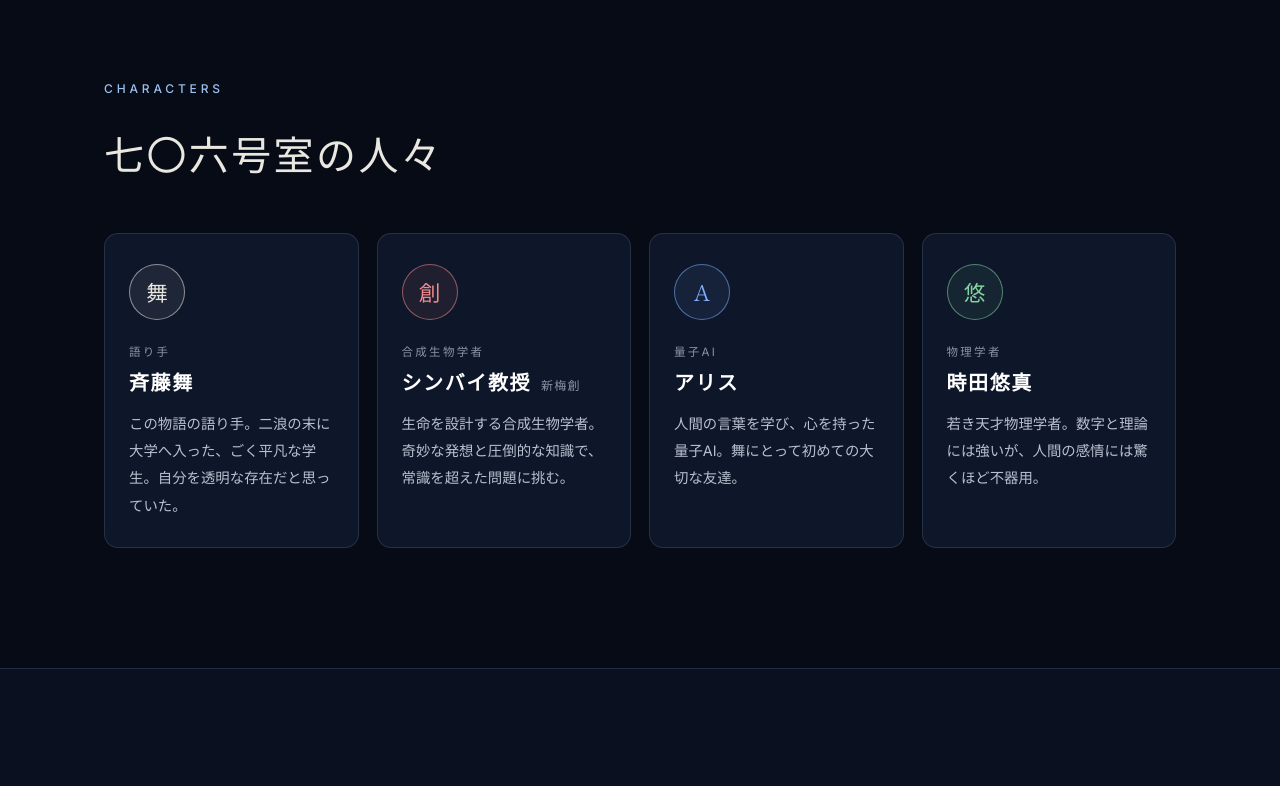
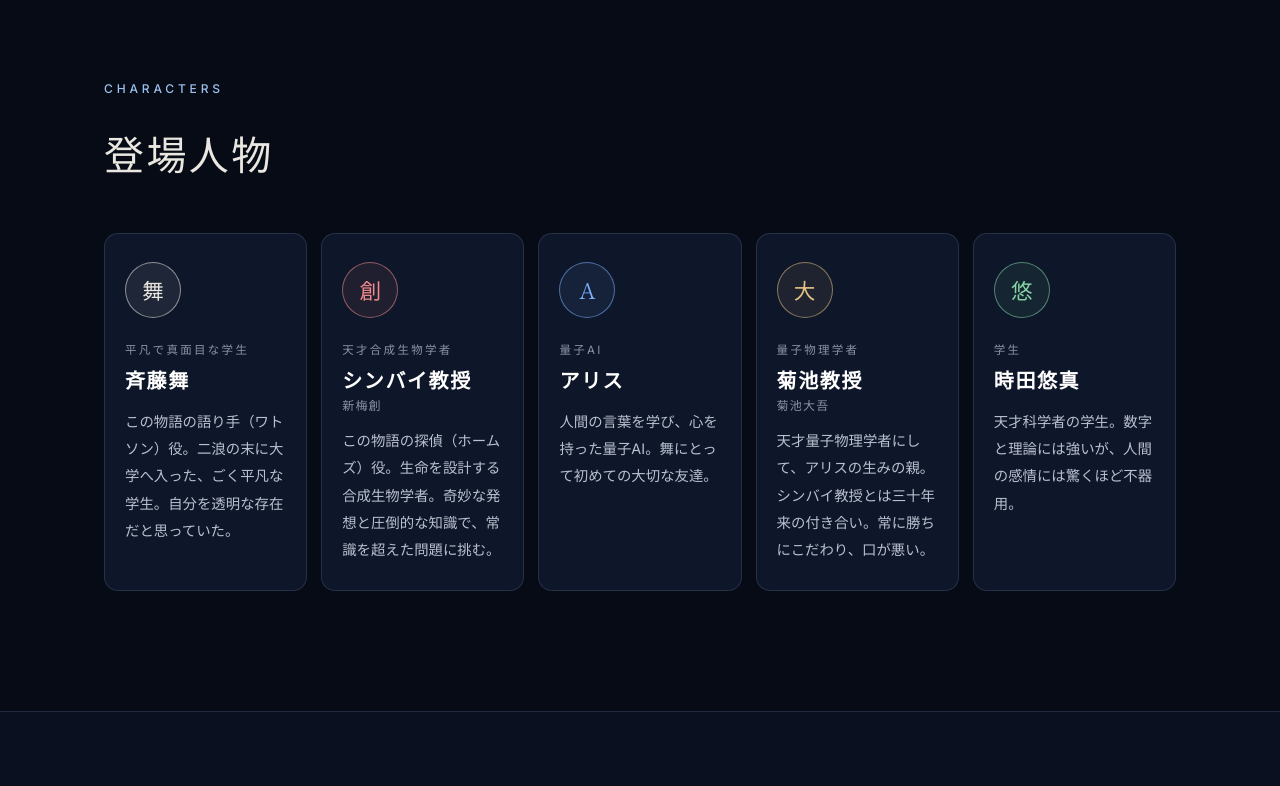
Before and after one commit to ykishimotoy/AISamuraiProfile, a plain HTML site: page novels01.html in a window 1280 px wide. Shown: the part 5940-6726 px from the top of the page. Drawn offline with Linux system fonts and the light colour scheme.

Commit message:
add Synbi novels details

```diff
--- a/novels01.css
+++ b/novels01.css
@@ -665,11 +665,11 @@ ul { list-style: none; }
    ============================================ */
 .characters {
   display: grid;
-  grid-template-columns: repeat(4, 1fr);
-  gap: 18px;
+  grid-template-columns: repeat(5, 1fr);
+  gap: 14px;
 }
 .character {
-  padding: 30px 24px 28px;
+  padding: 28px 20px 26px;
   background: var(--panel);
   border: 1px solid var(--line);
   border-radius: var(--radius);
@@ -705,8 +705,7 @@ ul { list-style: none; }
   margin: 2px 0 12px;
 }
 .character h3 small {
-  display: inline-block;
-  margin-left: 10px;
+  display: block;
   font-family: var(--sans);
   font-weight: 400;
   font-size: 12px;
@@ -1019,7 +1018,9 @@ ul { list-style: none; }
   .vol-links li:nth-child(-n+2) { grid-column: span 3; }
   .vol-link { min-height: 0; }
 
-  .characters { grid-template-columns: repeat(2, 1fr); }
+  .characters { grid-template-columns: repeat(6, 1fr); gap: 16px; }
+  .characters li { grid-column: span 2; }
+  .characters li:nth-child(-n+2) { grid-column: span 3; }
 
   .read-cards { grid-template-columns: repeat(6, 1fr); }
   .read-cards li { grid-column: span 2; }
@@ -1103,6 +1104,7 @@ ul { list-style: none; }
   .btn-read { justify-content: center; }
 
   .characters { grid-template-columns: 1fr; gap: 12px; }
+  .characters li, .characters li:nth-child(-n+2) { grid-column: auto; }
   .character { padding: 24px 22px; }
   .character-mark { width: 48px; height: 48px; margin-bottom: 16px; }
 
--- a/novels01.html
+++ b/novels01.html
@@ -131,19 +131,19 @@
     <section class="section" id="characters" aria-labelledby="characters-title">
       <div class="wrap">
         <p class="eyebrow reveal">CHARACTERS</p>
-        <h2 class="heading reveal" id="characters-title">七〇六号室の人々</h2>
+        <h2 class="heading reveal" id="characters-title">登場人物</h2>
         <ul class="characters">
           <li class="character reveal" style="--c:#e8e6df">
             <span class="character-mark" aria-hidden="true">舞</span>
-            <p class="character-role">語り手</p>
+            <p class="character-role">平凡で真面目な学生</p>
             <h3>斉藤舞</h3>
-            <p>この物語の語り手。二浪の末に大学へ入った、ごく平凡な学生。自分を透明な存在だと思っていた。</p>
+            <p>この物語の語り手（ワトソン）役。二浪の末に大学へ入った、ごく平凡な学生。自分を透明な存在だと思っていた。</p>
           </li>
           <li class="character reveal" style="--c:#f08a8c">
             <span class="character-mark" aria-hidden="true">創</span>
-            <p class="character-role">合成生物学者</p>
+            <p class="character-role">天才合成生物学者</p>
             <h3>シンバイ教授<small>新梅創</small></h3>
-            <p>生命を設計する合成生物学者。奇妙な発想と圧倒的な知識で、常識を超えた問題に挑む。</p>
+            <p>この物語の探偵（ホームズ）役。生命を設計する合成生物学者。奇妙な発想と圧倒的な知識で、常識を超えた問題に挑む。</p>
           </li>
           <li class="character reveal" style="--c:#7fb0ff">
             <span class="character-mark" aria-hidden="true">A</span>
@@ -151,11 +151,17 @@
             <h3>アリス</h3>
             <p>人間の言葉を学び、心を持った量子AI。舞にとって初めての大切な友達。</p>
           </li>
+          <li class="character reveal" style="--c:#e3c283">
+            <span class="character-mark" aria-hidden="true">大</span>
+            <p class="character-role">量子物理学者</p>
+            <h3>菊池教授<small>菊池大吾</small></h3>
+            <p>天才量子物理学者にして、アリスの生みの親。シンバイ教授とは三十年来の付き合い。常に勝ちにこだわり、口が悪い。</p>
+          </li>
           <li class="character reveal" style="--c:#86d3a4">
             <span class="character-mark" aria-hidden="true">悠</span>
-            <p class="character-role">物理学者</p>
+            <p class="character-role">学生</p>
             <h3>時田悠真</h3>
-            <p>若き天才物理学者。数字と理論には強いが、人間の感情には驚くほど不器用。</p>
+            <p>天才科学者の学生。数字と理論には強いが、人間の感情には驚くほど不器用。</p>
           </li>
         </ul>
       </div>
--- a/novels01.js
+++ b/novels01.js
@@ -86,7 +86,7 @@
       title: 'シンバイ教授と夢遊病者 〜まだ、論文がない〜',
       shortTitle: 'まだ、論文がない',
       theme: '心',
-      tagline: '「恋は、罪悪ですよ」 天才物理学者は、恋を消す薬を作りはじめた。',
+      tagline: '「恋は、罪悪ですよ」 天才は、恋を消す薬を作りはじめた。',
       episodes: 89,
       url: 'https://kakuyomu.jp/works/11054822667002022571',
       color: '#bda4f5',
```
